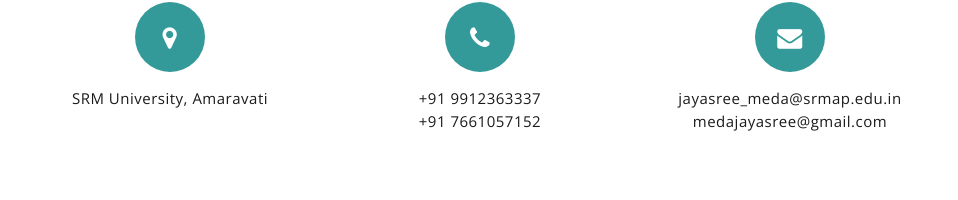
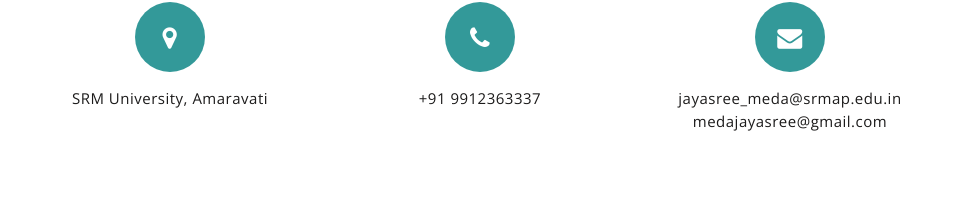
Before and after one commit to Jaishu0928/Jaishu0928.github.io, a plain HTML site: page index.html in a window 1280 px wide. Shown: the part 4116-4316 px from the top of the page, without its empty margins (160-1118 px from the left). Drawn offline with nearby package versions, Linux system fonts and the light colour scheme.

Commit message:
Update index.html

```diff
--- a/index.html
+++ b/index.html
@@ -505,7 +505,6 @@
 													<div class="mu-contact-top-single">
 														<div class="mu-icon"><i class="fa fa-phone"></i></div>
 														<p>+91 9912363337</p>
-														<p>+91 7661057152</p>
 													</div>
 												</div>
 												<div class="col-sm-4">
```
